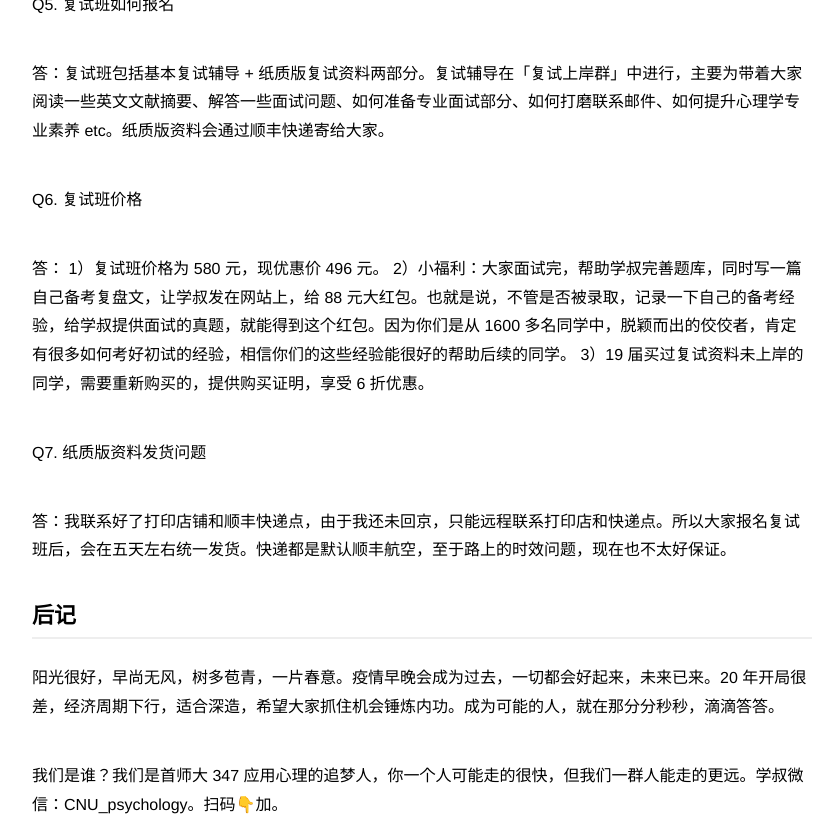
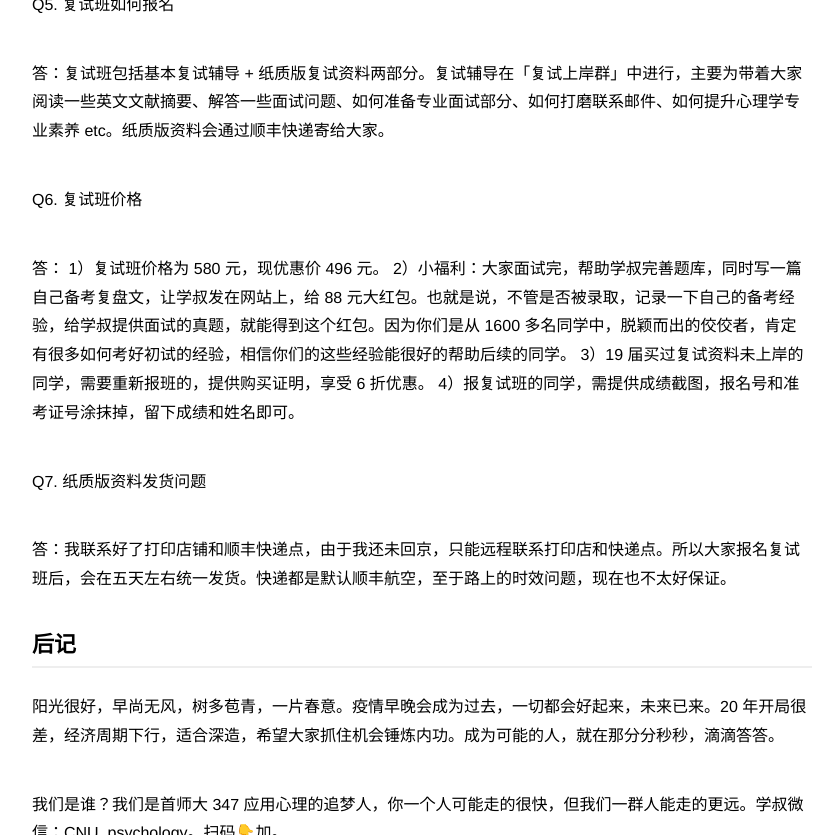
Before and after one commit to zapp926/cnu.github.io, a Jekyll site: the page built from _posts/2020-02-22-reexamine.md, in a window 1280 px wide and 900 px high, scrolled down 2155 px, cut to the strip 0-835 px from the top of the window. Shown: the whole strip, without its empty margins (218-1055 px from the left). Built offline with Jekyll 4.4.1, drawn with Linux system fonts in a browser that asks for light colours.

Commit message:
Update 2020-02-22-reexamine.md

```diff
--- a/_posts/2020-02-22-reexamine.md
+++ b/_posts/2020-02-22-reexamine.md
@@ -42,7 +42,8 @@ Q6. 复试班价格
 答：
 1）复试班价格为 580 元，现优惠价 496 元。
 2）小福利：大家面试完，帮助学叔完善题库，同时写一篇自己备考复盘文，让学叔发在网站上，给 88 元大红包。也就是说，不管是否被录取，记录一下自己的备考经验，给学叔提供面试的真题，就能得到这个红包。因为你们是从 1600 多名同学中，脱颖而出的佼佼者，肯定有很多如何考好初试的经验，相信你们的这些经验能很好的帮助后续的同学。
-3）19 届买过复试资料未上岸的同学，需要重新购买的，提供购买证明，享受 6 折优惠。
+3）19 届买过复试资料未上岸的同学，需要重新报班的，提供购买证明，享受 6 折优惠。
+4）报复试班的同学，需提供成绩截图，报名号和准考证号涂抹掉，留下成绩和姓名即可。
 
 Q7. 纸质版资料发货问题
 
```
